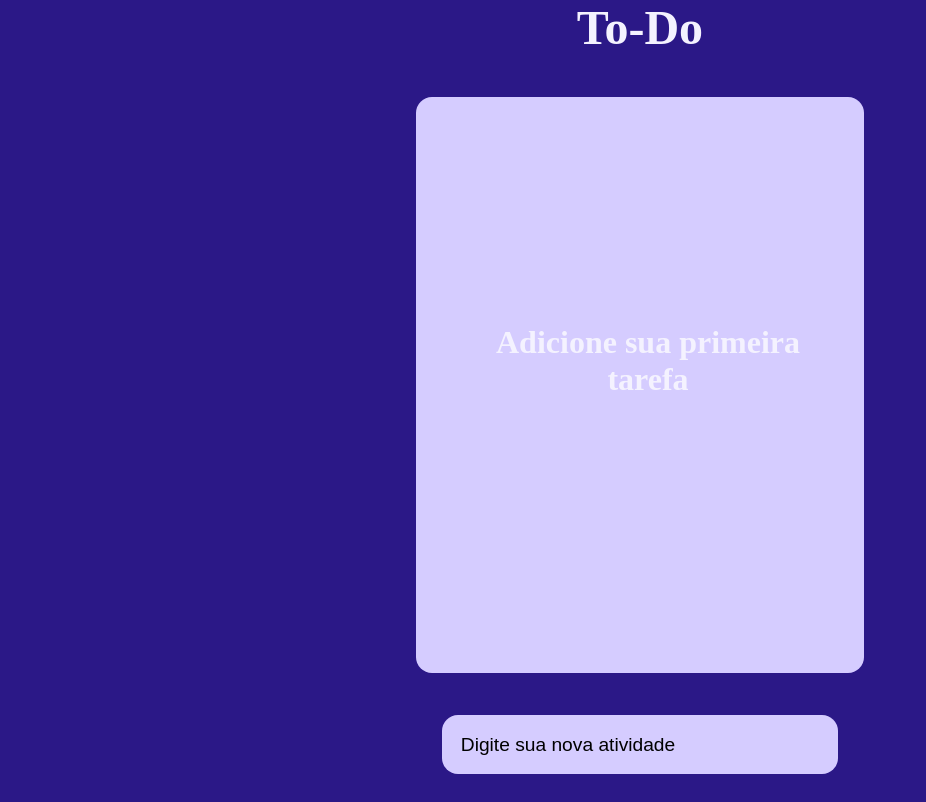
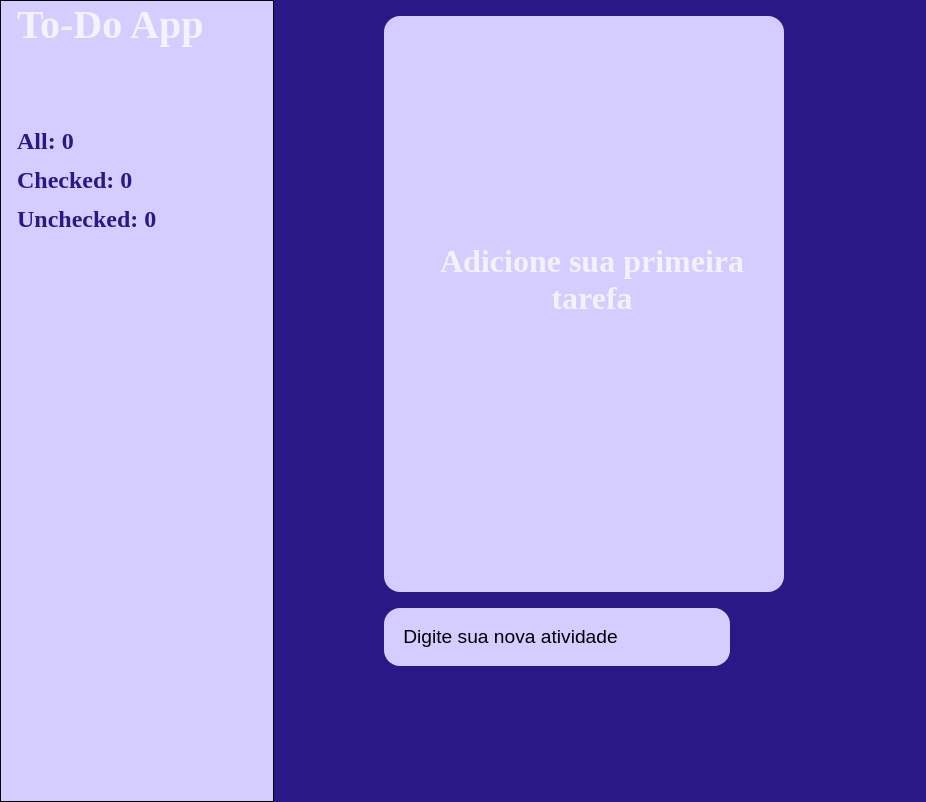
Before and after one commit to artfalcao/polotech-react-modulo2, a React (Create React App) app in the folder code/: page /listPage in a window 1280 px wide. Shown: the whole page, without its empty margins (0-926 px from the left). Built offline with nearby package versions, Linux system fonts and the light colour scheme.

Commit message:
using hook useMemo

```diff
--- /dev/null
+++ b/code/src/components/Columns/index.ts
@@ -0,0 +1,11 @@
+import styled from "styled-components";
+
+export const LeftColumn = styled.div`
+  width: 30vw;
+  height: 100vh;
+`;
+
+export const CenterColumn = styled.div`
+  width: 30vw;
+  height: 100vh;
+`;
--- /dev/null
+++ b/code/src/components/Header/index.tsx
@@ -0,0 +1,19 @@
+import { TStatus } from "../../pages/ListPage";
+import { StyledHeader } from "./style";
+
+interface IProps {
+  status: TStatus;
+}
+
+const Header = ({ status } : IProps) => {
+  return (
+    <StyledHeader>
+      <h2>To-Do App</h2>
+      <p>All: {status.all}</p>
+      <p>Checked: {status.checked}</p>
+      <p>Unchecked: {status.unchecked}</p>
+    </StyledHeader>
+  )
+}
+
+export default Header;
--- /dev/null
+++ b/code/src/components/Header/style.ts
@@ -0,0 +1,22 @@
+import styled from "styled-components";
+
+export const StyledHeader = styled.header`
+  border: 1px solid black;
+  width: 20vw;
+  height: 100vh;
+  background-color: #D5CCFF;
+  padding-left: 1em;
+
+  h2 {
+    color: #F4F2FF;
+    font-size: 2.5em;
+    margin-bottom: 2em;
+  }
+
+  p {
+    font-size: 1.5em;
+    font-weight: bold;
+    color: #2B1887;
+    margin-bottom: .5em;
+  }
+`;
--- a/code/src/components/ToDoContainer/Container.ts
+++ b/code/src/components/ToDoContainer/Container.ts
@@ -1,20 +1,13 @@
 import styled from "styled-components";
 
 export const Container = styled.div`
-  width: 35vw;
-  height: 100vh;
+  width: 100%;
+  height: 100%;
   margin: 0 auto;
   border: none;
 
+  display: flex;
 
-  display: flex;
-  justify-content:center;
-  flex-wrap:wrap;
-
-  h2 {
-    color: #F4F2FF;
-    font-size: 3em;
-  }
 `;
 
 export default Container;
--- a/code/src/pages/ListPage.tsx
+++ b/code/src/pages/ListPage.tsx
@@ -1,4 +1,4 @@
-import React, { useEffect, useState } from 'react';
+import React, { useEffect, useState, useMemo } from 'react';
 import { nanoid } from 'nanoid';
 
 //components
@@ -8,11 +8,18 @@ import Checkbox from '../components/Checkbox';
 import ActivityCard from '../components/Activity';
 import Spacer from '../components/Spacer';
 import Input from '../components/Input';
+import Header from '../components/Header';
+import { LeftColumn, CenterColumn } from '../components/Columns/index';
 
 //types
 import { IActivity } from '../components/Activity/Activity.types';
 import Dataless from '../components/Dataless';
 
+export type TStatus = {
+  all : number,
+  checked: number,
+  unchecked: number
+}
 
 const ListPage = () => {
   const [activitys, setActivitys] = useState<IActivity[]>([]);
@@ -55,6 +62,34 @@ const ListPage = () => {
       updateActivityCompletion(eachActivity.id, event.target.checked);
   };
 
+  const Status = useMemo(() => {
+    const data = activitys.reduce(
+      (previous, item) => {
+        if (item.checked === true) {
+          return {
+            complete: previous.complete + 1,
+            progress: previous.progress,
+          };
+        } else {
+          return {
+            complete: previous.complete,
+            progress: previous.progress + 1,
+          };
+        }
+      },
+      { complete: 0, progress: 0 }
+    );
+
+    const status : TStatus = {
+      all: activitys.length,
+      checked: data.complete,
+      unchecked: data.progress
+    }
+
+    return status;
+    // eslint-disable-next-line react-hooks/exhaustive-deps
+  }, [activitys]);
+
   useEffect(() => {
     const fetchActivitys = () => {
       const activitysString = localStorage.getItem("activitys");
@@ -69,9 +104,11 @@ const ListPage = () => {
 
   return (
     <Container>
-      <h2>To-Do</h2>
-      {/* <Search /> */}
-      {/* <Spacer /> */}
+      <LeftColumn>
+        <Header status={Status}/>
+      </LeftColumn>
+
+      <CenterColumn>
         <ToDoContainer>
           <Spacer height='1'/>
 
@@ -98,7 +135,13 @@ const ListPage = () => {
           placeholder="Digite sua nova atividade"
           value={newActivityLabel}
           onChange={handleActivityChange}
-        onKeyPress={handleActivityKeyPress}/>
+          onKeyPress={handleActivityKeyPress}
+        />
+      </CenterColumn>
+
+      {/* <Search /> */}
+      {/* <Spacer /> */}
+
     </Container>
   )
 }
```
Also changed, not shown: code/src/components/Dataless/index.tsx (renamed from code/src/components/Dataless/index.jsx), code/src/components/Dataless/style.ts (renamed from code/src/components/Dataless/style.js). Lines whose indentation alone changed are shown as unchanged.
